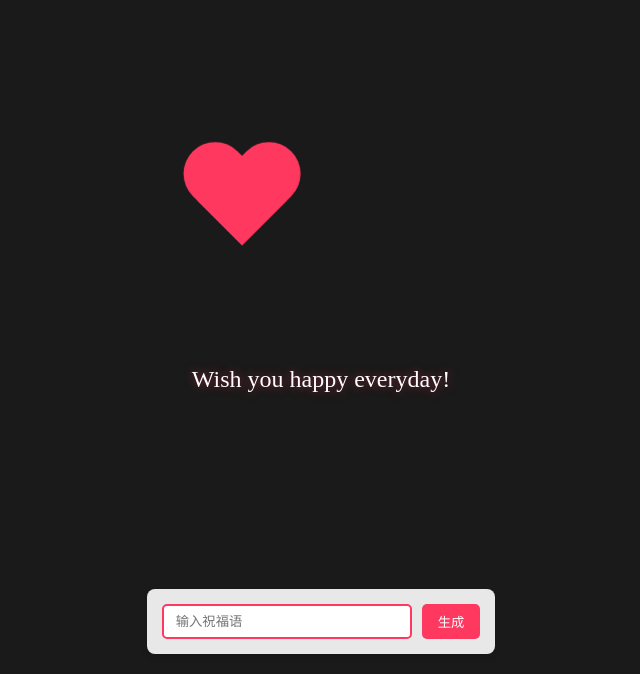
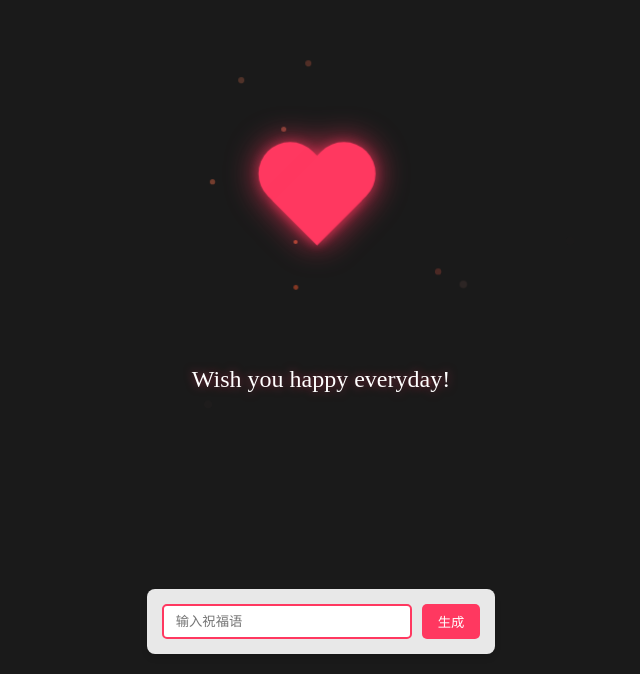
Before and after one commit to wsqstar/BestWishes, a plain HTML site: page index.html in a window 1280 px wide. Shown: the part 126-800 px from the top of the page, without its empty margins (319-959 px from the left). Drawn offline with Linux system fonts and the light colour scheme.

Commit message:
Update index.html

```diff
--- a/index.html
+++ b/index.html
@@ -17,28 +17,76 @@
       min-height: 100vh;
       background: #1a1a1a;
       display: flex;
-      flex-direction: column;
+      justify-content: center;
+      /* 主轴居中 */
       align-items: center;
-      justify-content: center;
-      /* 新增，确保垂直居中 */
+      /* 交叉轴居中 */
+      margin: 0;
       overflow: hidden;
-      position: relative;
     }
 
-    /* 红心容器 */
     .heart-container {
       position: relative;
-      /* 修改为 relative */
-      text-align: center;
-      /* 新增，确保文本居中 */
+      display: grid;
+      /* 改用网格布局 */
+      place-items: center;
+      /* 网格项双轴居中 */
     }
 
-    /* CSS绘制红心 */
+    /* 心形定位修正 */
     .heart {
       width: 100px;
       height: 90px;
+      animation: heartbeat 1.2s infinite;
       position: relative;
-      animation: heartbeat 1.2s infinite;
+      margin-left: -8px;
+      filter: drop-shadow(0 0 12px rgba(255, 56, 96, 0.8));
+      /* 新增光晕效果 */
+    }
+
+    /* 增强心跳动画 */
+    @keyframes heartbeat {
+      0% {
+        transform: scale(1);
+        filter: drop-shadow(0 0 12px rgba(255, 56, 96, 0.8));
+      }
+
+      50% {
+        transform: scale(1.15);
+        filter: drop-shadow(0 0 25px rgba(255, 56, 96, 0.9));
+        /* 放大时增强光晕 */
+      }
+
+      100% {
+        transform: scale(1);
+        filter: drop-shadow(0 0 12px rgba(255, 56, 96, 0.8));
+      }
+    }
+
+    /* 心形伪元素添加微光效果 */
+    .heart::before,
+    .heart::after {
+      content: '';
+      position: absolute;
+      width: 50px;
+      height: 80px;
+      background: #ff3860;
+      border-radius: 50px 50px 0 0;
+      box-shadow: 0 0 8px rgba(255, 56, 96, 0.4);
+      /* 添加局部微光 */
+    }
+
+
+    /* 新增文字样式 */
+    .text-container {
+      position: absolute;
+      top: calc(50% + 20px);
+      /* 文字下移20px */
+      left: 50%;
+      transform: translateX(-50%);
+      color: white;
+      font-family: Arial;
+      text-align: center;
     }
 
     .heart::before,
@@ -138,16 +186,44 @@
       height: 6px;
       border-radius: 50%;
     }
+
+    /* 新增重置按钮样式 */
+    .reset-btn {
+      position: fixed;
+      top: 20px;
+      right: 20px;
+      padding: 8px 16px;
+      background: #ff3860;
+      border: none;
+      border-radius: 5px;
+      color: white;
+      cursor: pointer;
+      transition: background 0.3s;
+      display: none;
+      /* 默认隐藏 */
+      z-index: 999;
+    }
+
+    .reset-btn:hover {
+      background: #ff1d4a;
+    }
+
+    /* 新增控制区域隐藏类 */
+    .controls.hidden {
+      display: none;
+    }
   </style>
 </head>
 
 <body>
+  <!-- 在body开始处添加重置按钮 -->
+  <button class="reset-btn" id="resetBtn">重置</button>
   <div class="heart-container">
     <div class="heart"></div>
     <div class="blessing-text" id="blessingText">Wish you happy everyday!</div>
   </div>
 
-  <div class="controls">
+  <div class="controls" id="controls"> <!-- 添加id属性 -->
     <input type="text" id="messageInput" placeholder="输入祝福语">
     <button id="generateBtn">生成</button>
   </div>
@@ -192,6 +268,67 @@
           setTimeout(() => particle.remove(), duration);
           return particle;
         }
+
+        static createContinuousParticle() {
+          const heart = document.querySelector('.heart');
+          const rect = heart.getBoundingClientRect();
+          const x = rect.left + rect.width / 2;
+          const y = rect.top + rect.height / 2;
+
+          const particle = document.createElement('div');
+          particle.className = 'firework-particle';
+
+          // 初始颜色（深红色）
+          const hueStart = 0;
+          const hueEnd = 15;
+          const hue = hueStart + Math.random() * (hueEnd - hueStart);
+          const saturation = 70 + Math.random() * 30;
+          let lightness = 40 + Math.random() * 10; // 初始较暗
+
+          particle.style.background = `hsl(${hue}, ${saturation}%, ${lightness}%)`;
+
+          // 运动参数
+          const angle = Math.random() * Math.PI * 2;
+          // const angle = (Math.PI / 2) + (Math.random() - 0.5) * Math.PI / 4; // 主要向下
+          const radius = 200 + Math.random() * 100;
+          const duration = 2000 + Math.random() * 1000;
+
+          particle.style.zIndex = -1; // 确保在心形后方
+          Object.assign(particle.style, {
+            left: `${x}px`,
+            top: `${y}px`,
+            transform: `translate(0, 0) scale(0.5)`,
+            opacity: 1
+          });
+
+          // 添加颜色和运动动画
+          requestAnimationFrame(() => {
+            particle.style.transition = `
+                    transform ${duration}ms linear,
+                    opacity ${duration}ms ease-out,
+                    background ${duration}ms linear
+                `;
+
+            // 最终颜色变化（变亮并带色相偏移）
+            particle.style.background = `hsl(
+                    ${hue + 10},
+                    ${saturation * 0.8}%,
+                    ${lightness + 30}%
+                )`;
+
+            particle.style.transform = `
+                    translate(
+                        ${Math.cos(angle) * radius}px,
+                        ${Math.sin(angle) * radius}px
+                    ) scale(1.5)
+                `;
+            particle.style.opacity = 0;
+          });
+
+          setTimeout(() => particle.remove(), duration);
+          return particle;
+        }
+
       }
 
       /* 祝福语管理模块 */
@@ -200,14 +337,25 @@
         constructor() {
           this.textElement = document.getElementById('blessingText');
           this.inputElement = document.getElementById('messageInput');
+          this.controls = document.getElementById('controls');
+          this.resetBtn = document.getElementById('resetBtn');
           this.initFromURL();
         }
 
         initFromURL() {
           const params = new URLSearchParams(location.search);
           if (params.has('message')) {
-            this.updateText(decodeURIComponent(params.get('message')));
+            const message = decodeURIComponent(params.get('message'));
+            this.updateText(message);
+            this.toggleUI(false); // 隐藏输入框
+          } else {
+            this.toggleUI(true); // 显示输入框
           }
+        }
+
+        toggleUI(showInput) {
+          this.controls.classList.toggle('hidden', !showInput);
+          this.resetBtn.style.display = showInput ? 'none' : 'block';
         }
 
         updateText(text) {
@@ -220,13 +368,35 @@
       const initEvents = () => {
         const blessingManager = new BlessingManager();
 
-        // 点击生成按钮
+        /* 初始化同步 */
+        document.addEventListener('DOMContentLoaded', () => {
+          // 设置初始标题
+          document.title = document.getElementById('blessingText').textContent;
+        });
+
+
+        // 生成按钮点击事件
         document.getElementById('generateBtn').addEventListener('click', () => {
           const message = document.getElementById('messageInput').value;
           blessingManager.updateText(message);
-          // 更新URL参数
           const newUrl = `${window.location.origin}${window.location.pathname}?message=${encodeURIComponent(message)}`;
           history.pushState({ path: newUrl }, '', newUrl);
+          blessingManager.toggleUI(false); // 隐藏输入框
+          blessingText.textContent = message;
+          document.title = message; // 同步到标题
+        });
+
+        // 重置按钮点击事件
+        document.getElementById('resetBtn').addEventListener('click', () => {
+          history.replaceState({}, document.title, window.location.pathname);
+          blessingManager.updateText('Wish you happy everyday!');
+          blessingManager.toggleUI(true); // 显示输入框
+          const defaultText = 'Wish you happy everyday!';
+          document.getElementById('blessingText').textContent = defaultText;
+          document.title = defaultText;
+          // 清空输入框
+          document.getElementById('messageInput').value = '';
+
         });
 
         // 屏幕点击/触摸事件
@@ -245,7 +415,25 @@
             document.body.appendChild(Firework.createParticle(x, y));
           }
         }
+
+        // 新增持续烟花效果
+        setInterval(() => {
+          for (let i = 0; i < 2; i++) { // 每次生成2个粒子
+            document.body.appendChild(Firework.createContinuousParticle());
+          }
+        }, 300); // 每300毫秒生成一次
       };
+
+
+      // 添加心形的z-index保证在前景
+      const style = document.createElement('style');
+      style.innerHTML = `
+        .heart, .text-container {
+            position: relative;
+            z-index: 2;
+        }
+    `;
+      document.head.appendChild(style);
 
       // 初始化执行
       initEvents();
```
